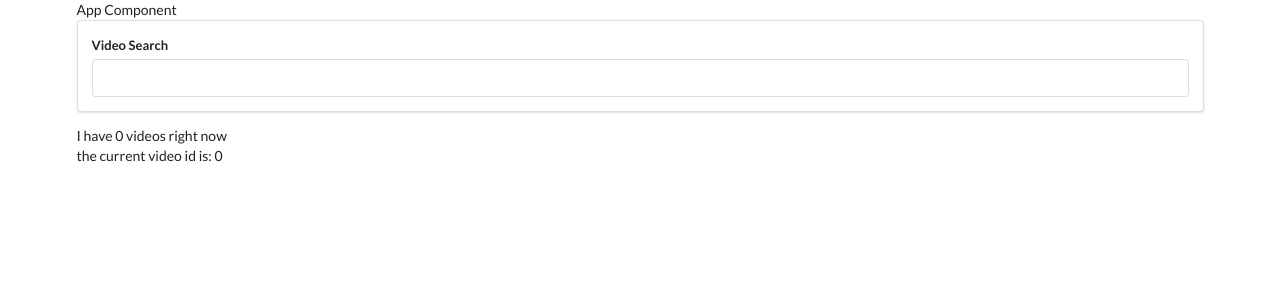
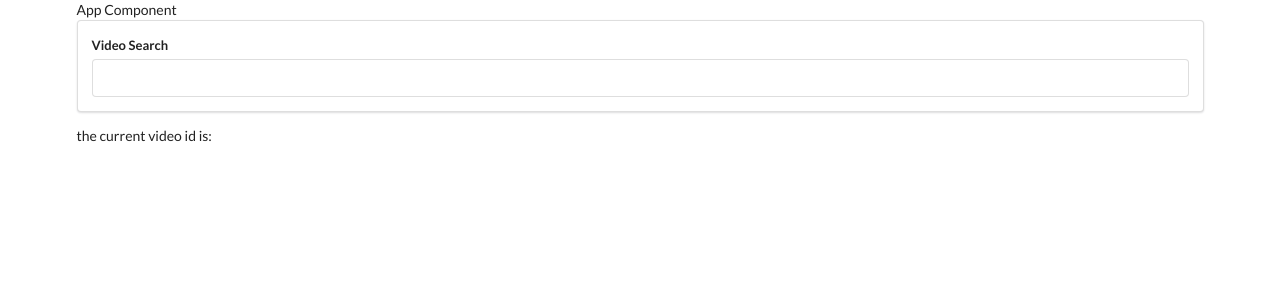
Before and after one commit to camilofg/ReactVideos, a React (Create React App) app: page / in a window 1280 px wide. Shown: the top 300 px of the page. Built offline with nearby package versions, Linux system fonts and the light colour scheme.

Commit message:
commit for video details

```diff
--- a/src/Components/App.js
+++ b/src/Components/App.js
@@ -14,19 +14,22 @@ class App extends React.Component {
                     q: term
                 }
             });
-            this.setState({
-                videos: response.data.items
-            });
-            //console.log(response)
-        }
+        this.setState({
+            videos: response.data.items
+        });
+    }
+
+    onSelectVideo = id => {
+        const video = this.state.videos.filter(e => e.id == id);
+        this.setState({ video: video })
+    }
 
     render() {
         return (
             <div className="ui container">App Component
                 <SearchBar onSearchSubmit={this.onSearchSubmit} />
-                I have {this.state.videos.length} videos right now
-                <VideoDetail video={this.state.videos} />
-                <VideoList videos={this.state.videos}  />
+                <VideoDetail video={this.state.video} />
+                <VideoList onClick={this.onSelectVideo} videos={this.state.videos} />
             </div>
         );
     }
--- a/src/Components/VideoDetail.js
+++ b/src/Components/VideoDetail.js
@@ -1,11 +1,14 @@
 import React from 'react'
 
 class VideoDetail extends React.Component{
+    //{this.props.video.length}
+
 
     render(){
+        console.log(this.props);
         return(
             <div>
-               the current video id is: {this.props.video.length}
+               the current video id is:
             </div>
         );
     }
```
Also changed, not shown: 1 other file (tests, documents, lock files or other folders).
